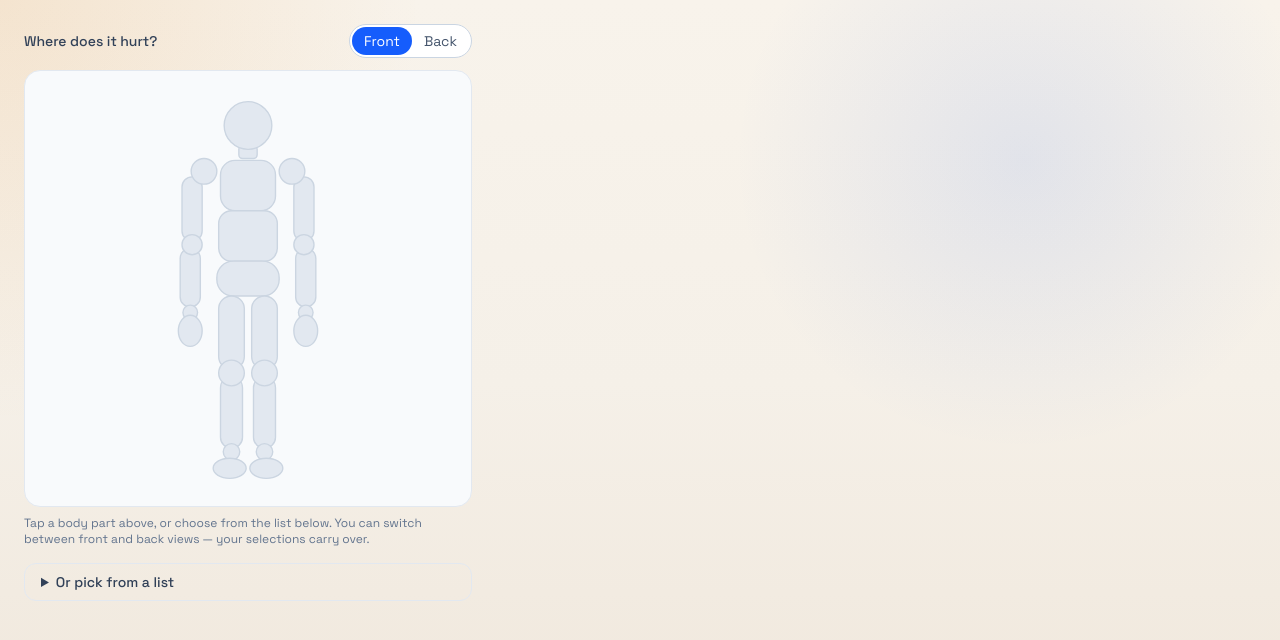
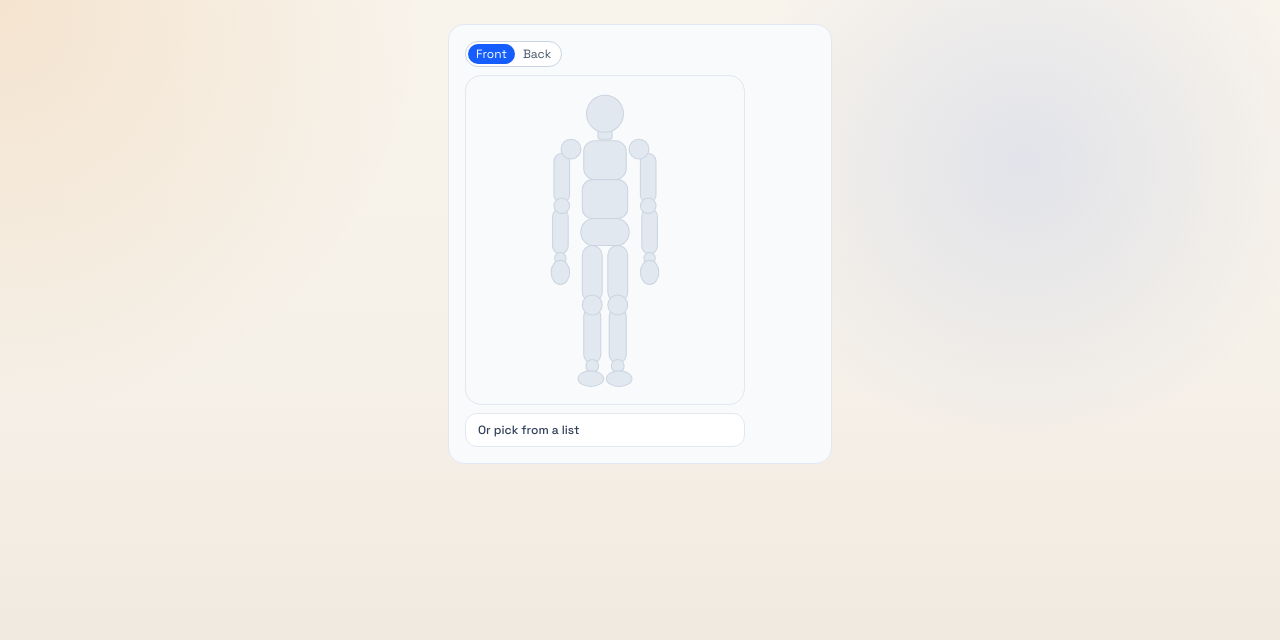
Before and after one commit to aly-hegazy1/CTOANProject, a Next.js app: page /debug in a window 1280 px wide. Shown: the top 640 px of the page. Built offline with nearby package versions, Linux system fonts and the light colour scheme.

Commit message:
symptombodypicker compact version

```diff
--- a/app/components/SymptomBodyPicker.tsx
+++ b/app/components/SymptomBodyPicker.tsx
@@ -70,6 +70,8 @@ export interface SymptomBodyPickerProps {
   className?: string;
   /** Accessible label for the region group. */
   ariaLabel?: string;
+  /** Compact layout for embedding in forms without taking over the page. */
+  compact?: boolean;
 }
 
 /* -------------------------------------------------------------------------
@@ -329,12 +331,14 @@ export default function SymptomBodyPicker({
   disabled = false,
   className = '',
   ariaLabel = 'Select the body area or areas related to your symptoms',
+  compact = false,
 }: SymptomBodyPickerProps) {
   const isControlled = value !== undefined;
   const [internalSelected, setInternalSelected] = useState<BodyPartId[]>(
     sortByCanonicalOrder(defaultValue)
   );
   const [view, setView] = useState<View>('front');
+  const [showList, setShowList] = useState<boolean>(false);
   const [limitMessage, setLimitMessage] = useState<string | null>(null);
   const groupId = useId();
 
@@ -386,7 +390,7 @@ export default function SymptomBodyPicker({
   const selectedLabels = selected.map((id) => REGIONS[id].label);
 
   return (
-    <div className={`w-full max-w-md ${className}`}>
+    <div className={`w-full ${compact ? 'max-w-[280px]' : 'max-w-md'} ${className}`}>
       <style>{`
         .sbp-region {
           cursor: pointer;
@@ -416,10 +420,11 @@ export default function SymptomBodyPicker({
         }
       `}</style>
 
-      <div className="flex items-center justify-between mb-3">
-        <span className="text-sm font-medium text-slate-700">Where does it hurt?</span>
+      <div className={`${compact ? 'flex min-h-[310px] flex-col' : ''}`}>
+        <div className={`flex items-center justify-between ${compact ? 'mb-2' : 'mb-3'}`}>
+        {!compact && <span className="text-sm font-medium text-slate-700">Where does it hurt?</span>}
         <div
-          className="inline-flex rounded-full border border-slate-300 bg-white p-0.5 text-sm"
+          className={`inline-flex rounded-full border border-slate-300 bg-white p-0.5 ${compact ? 'text-xs' : 'text-sm'}`}
           role="group"
           aria-label="Body diagram view"
         >
@@ -430,7 +435,7 @@ export default function SymptomBodyPicker({
               disabled={disabled}
               onClick={() => setView(v)}
               aria-pressed={view === v}
-              className={`px-3 py-1 rounded-full capitalize transition-colors ${
+              className={`rounded-full capitalize transition-colors ${compact ? 'px-2 py-0.5' : 'px-3 py-1'} ${
                 view === v
                   ? 'bg-blue-600 text-white'
                   : 'text-slate-600 hover:bg-slate-100'
@@ -442,12 +447,13 @@ export default function SymptomBodyPicker({
         </div>
       </div>
 
-      <div className="rounded-2xl border border-slate-200 bg-slate-50 p-4">
+      {!compact || !showList ? (
+        <div className={`mt-auto rounded-2xl border border-slate-200 bg-slate-50 ${compact ? 'p-2' : 'p-4'}`}>
           <svg
             viewBox="0 0 240 440"
             role="group"
             aria-label={ariaLabel}
-          className="mx-auto h-auto w-full max-w-[220px] select-none"
+            className={`mx-auto h-auto w-full select-none ${compact ? 'max-w-[170px]' : 'max-w-[220px]'}`}
           >
             {visibleRegionIds.map((id) => {
               const shape = REGIONS[id][view] as ShapeDef;
@@ -511,11 +517,14 @@ export default function SymptomBodyPicker({
             })}
           </svg>
         </div>
+      ) : null}
 
+      {!compact && (
         <p className="mt-2 text-xs text-slate-500">
           Tap a body part above, or choose from the list below. You can switch between front and
           back views — your selections carry over.
         </p>
+      )}
 
       {limitMessage && (
         <p role="alert" className="mt-2 text-xs font-medium text-amber-700">
@@ -523,8 +532,47 @@ export default function SymptomBodyPicker({
         </p>
       )}
 
+      {compact ? (
+        <div className="mt-auto flex flex-col gap-2 pt-2">
+          {showList && (
+            <div className="rounded-xl border border-slate-200 bg-white p-3 space-y-3">
+              {GROUPS.map((group) => (
+                <fieldset key={group.label}>
+                  <legend className="text-[10px] font-semibold uppercase tracking-wide text-slate-500 mb-1.5">
+                    {group.label}
+                  </legend>
+                  <div className="flex flex-wrap gap-1.5">
+                    {group.ids.map((id) => {
+                      const isSelected = selected.includes(id);
+                      return (
+                        <label
+                          key={id}
+                          className={`inline-flex items-center gap-1.5 rounded-lg border px-2 py-1 text-[11px] cursor-pointer transition-colors ${
+                            isSelected
+                              ? 'border-blue-600 bg-blue-50 text-blue-700'
+                              : 'border-slate-200 bg-white text-slate-600 hover:bg-slate-50'
+                          } ${disabled ? 'opacity-50 cursor-not-allowed' : ''}`}
+                        >
+                          <input
+                            type="checkbox"
+                            className="sr-only"
+                            name={`${groupId}-${id}`}
+                            checked={isSelected}
+                            disabled={disabled}
+                            onChange={() => toggle(id)}
+                          />
+                          {REGIONS[id].label}
+                        </label>
+                      );
+                    })}
+                  </div>
+                </fieldset>
+              ))}
+            </div>
+          )}
+
           {selected.length > 0 && (
-        <div className="mt-3 flex flex-wrap gap-2" aria-live="polite">
+            <div className="flex flex-wrap gap-2" aria-live="polite">
               {selected.map((id) => (
                 <button
                   key={id}
@@ -541,6 +589,15 @@ export default function SymptomBodyPicker({
             </div>
           )}
 
+          <button
+            type="button"
+            onClick={() => setShowList((current) => !current)}
+            className="w-full rounded-xl border border-slate-200 bg-white px-3 py-2 text-left text-xs font-medium text-slate-700 hover:bg-slate-50"
+          >
+            {showList ? 'Hide list' : 'Or pick from a list'}
+          </button>
+        </div>
+      ) : (
         <details className="mt-4 rounded-xl border border-slate-200">
           <summary className="cursor-pointer select-none px-4 py-2 text-sm font-medium text-slate-700">
             Or pick from a list
@@ -580,6 +637,32 @@ export default function SymptomBodyPicker({
             ))}
           </div>
         </details>
+      )}
+
+      {!compact && (
+        <p className="mt-2 text-xs text-slate-500">
+          Tap a body part above, or choose from the list below. You can switch between front and
+          back views — your selections carry over.
+        </p>
+      )}
+
+      {!compact && selected.length > 0 && (
+        <div className="mt-3 flex flex-wrap gap-2" aria-live="polite">
+          {selected.map((id) => (
+            <button
+              key={id}
+              type="button"
+              disabled={disabled}
+              onClick={() => toggle(id)}
+              className="inline-flex items-center gap-1 rounded-full bg-blue-50 px-3 py-1 text-xs font-medium text-blue-700 hover:bg-blue-100 disabled:opacity-50 disabled:cursor-not-allowed"
+            >
+              {REGIONS[id].label}
+              <span aria-hidden="true">×</span>
+              <span className="sr-only">Remove {REGIONS[id].label}</span>
+            </button>
+          ))}
+        </div>
+      )}
 
       <span className="sr-only" aria-live="polite">
         {selected.length === 0
@@ -587,5 +670,6 @@ export default function SymptomBodyPicker({
           : `Selected: ${selectedLabels.join(', ')}`}
       </span>
       </div>
+    </div>
   );
 }
--- a/app/debug/page.tsx
+++ b/app/debug/page.tsx
@@ -5,10 +5,15 @@ import SymptomBodyPicker from '../components/SymptomBodyPicker';
 export default function TestPage() {
   return (
     <main className="p-6">
-      <SymptomBodyPicker
-        ariaLabel="Select symptom area"
-        onChange={(selected) => console.log(selected)}
-      />
+      <div className="mx-auto max-w-sm rounded-2xl border border-slate-200 bg-slate-50 p-4">
+        <SymptomBodyPicker
+          ariaLabel="Select symptom area"
+          compact
+          multiple
+          maxSelections={5}
+          onChange={(selected) => console.log(selected)}
+        />
+      </div>
     </main>
   );
 }
```
Lines whose indentation alone changed are shown as unchanged.
